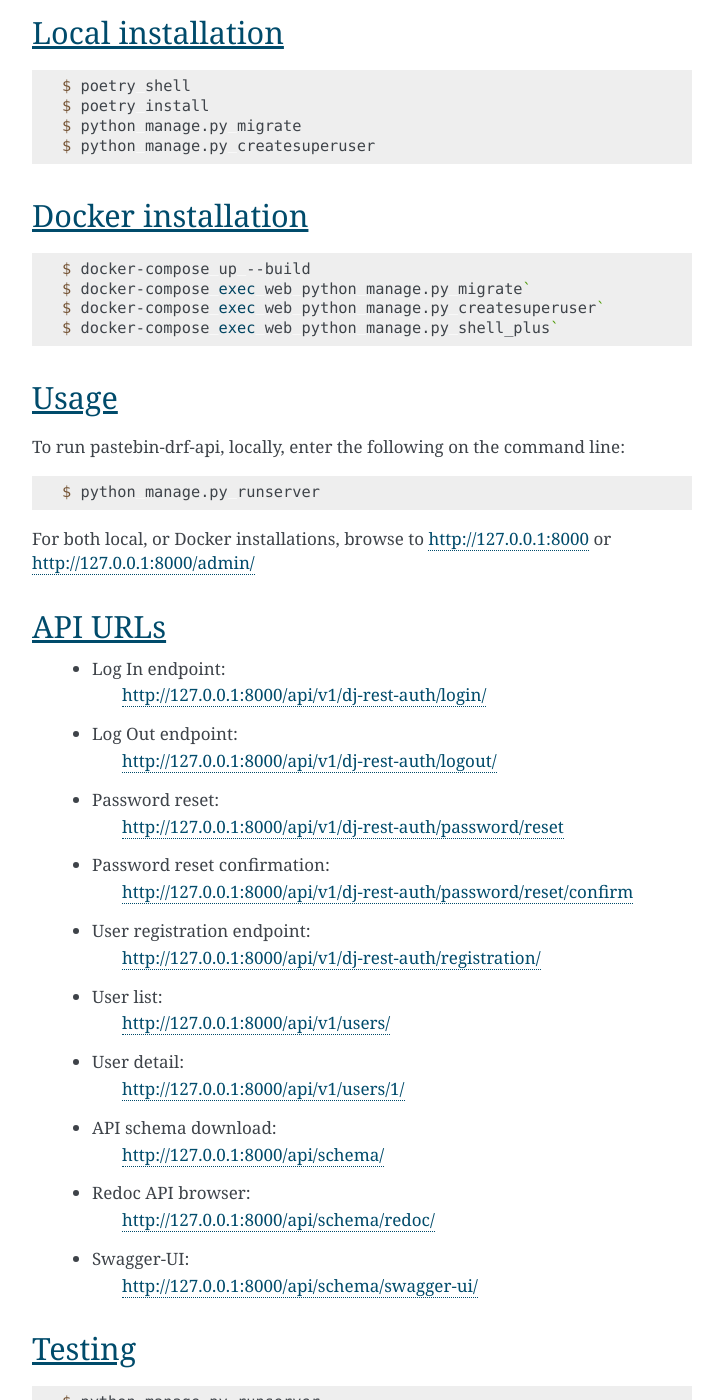
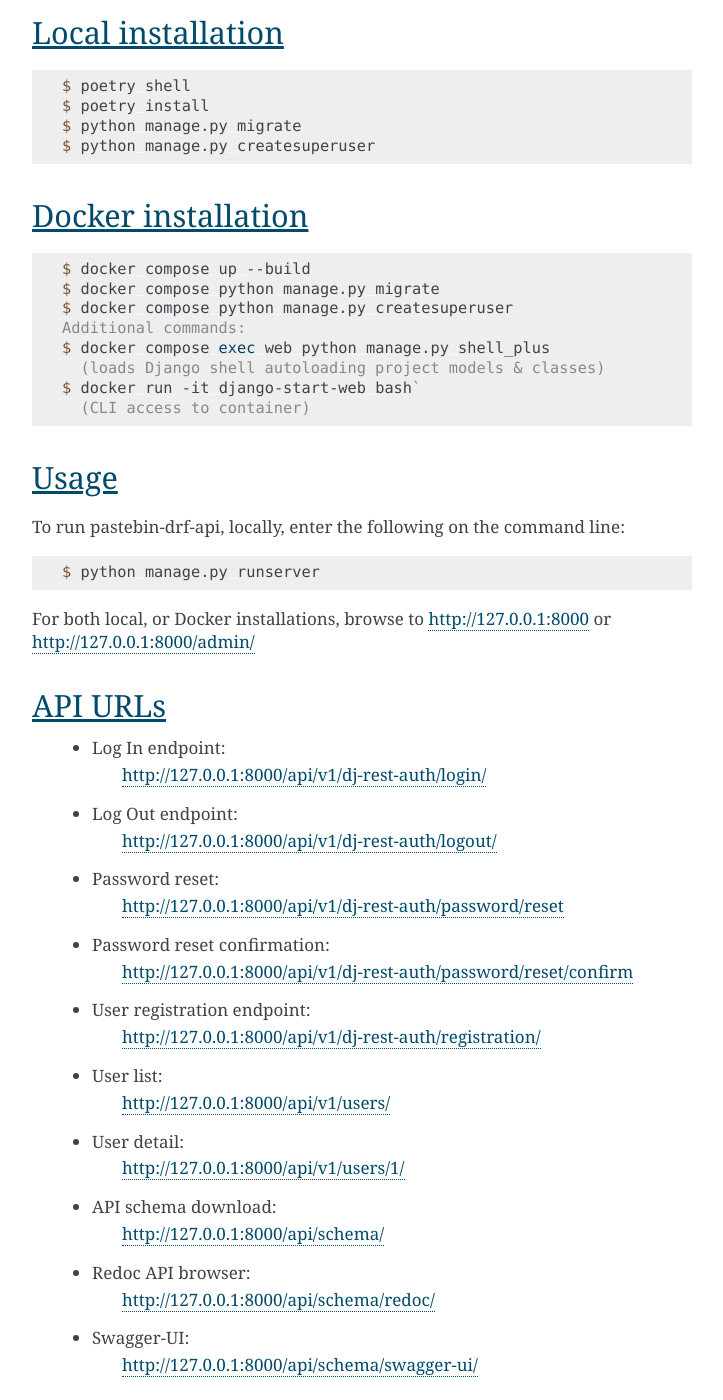
Before and after one commit to kevinbowen777/pastebin-drf-api, a Sphinx documentation site: the page built from docs/index.rst, in a window 1280 px wide and 1400 px high, scrolled down 1402 px. Shown: the whole window, without its empty margins (388-1111 px from the left). Built offline with Sphinx 7.4.7, drawn with Linux system fonts in a browser that asks for light colours; some of the changed text lies outside the part shown.

Commit message:
Update docker compose commands.

```diff
--- a/docs/index.rst
+++ b/docs/index.rst
@@ -76,10 +76,14 @@ Docker installation
 
 .. code-block:: console
 
-   $ docker-compose up --build
-   $ docker-compose exec web python manage.py migrate`
-   $ docker-compose exec web python manage.py createsuperuser`
-   $ docker-compose exec web python manage.py shell_plus`
+   $ docker compose up --build
+   $ docker compose python manage.py migrate
+   $ docker compose python manage.py createsuperuser
+   Additional commands:
+   $ docker compose exec web python manage.py shell_plus
+     (loads Django shell autoloading project models & classes)
+   $ docker run -it django-start-web bash`
+     (CLI access to container)
 
 Usage
 -----
@@ -121,7 +125,7 @@ Testing
 .. code-block:: console
 
    $ python manage.py runserver
-   $ docker-compose exec web python manage.py test
+   $ docker compose exec web python manage.py test
    $ coverage run -m pytest
    $ nox --list-sessions
    $ nox
```
Also changed, not shown: README.md (+9 -5 lines).
